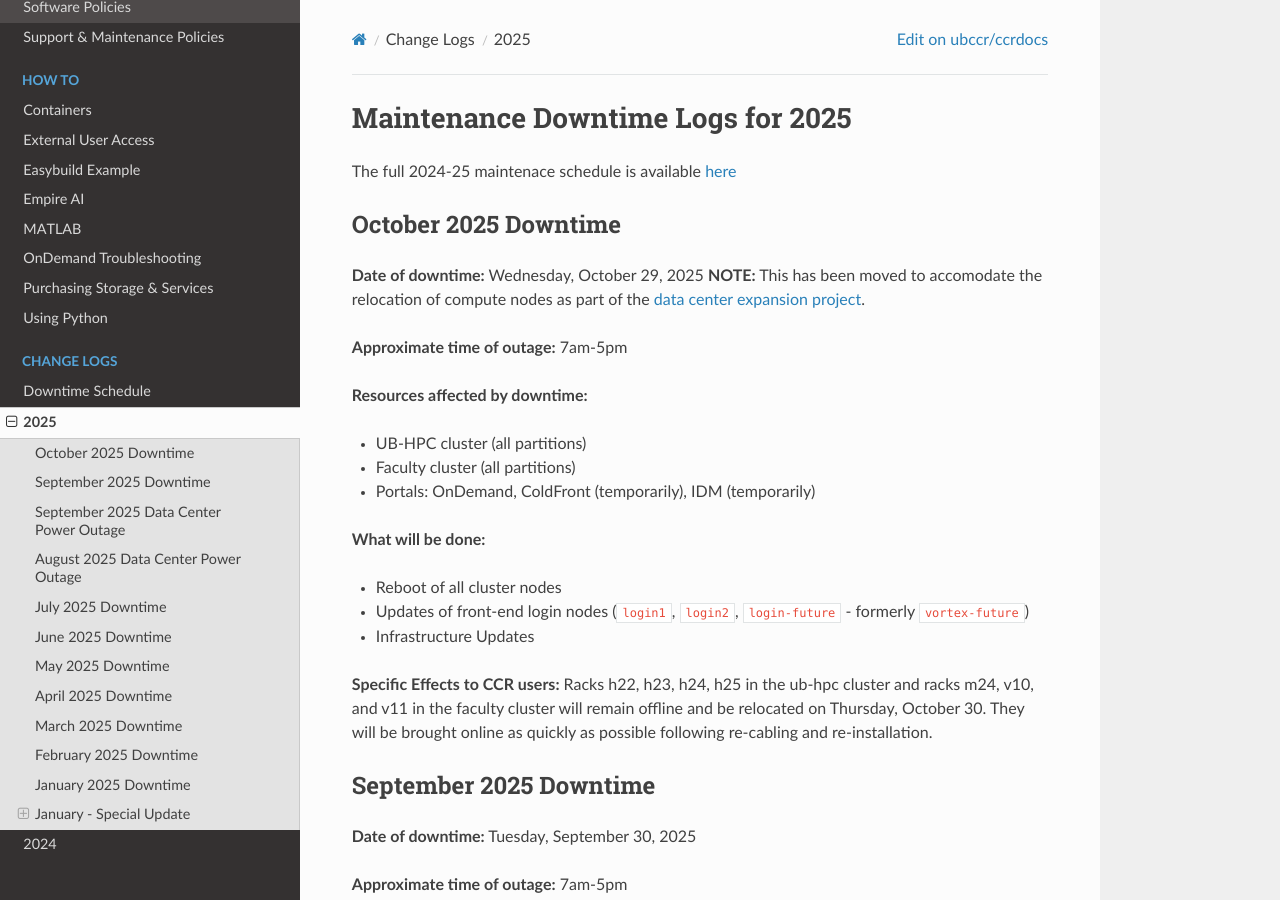
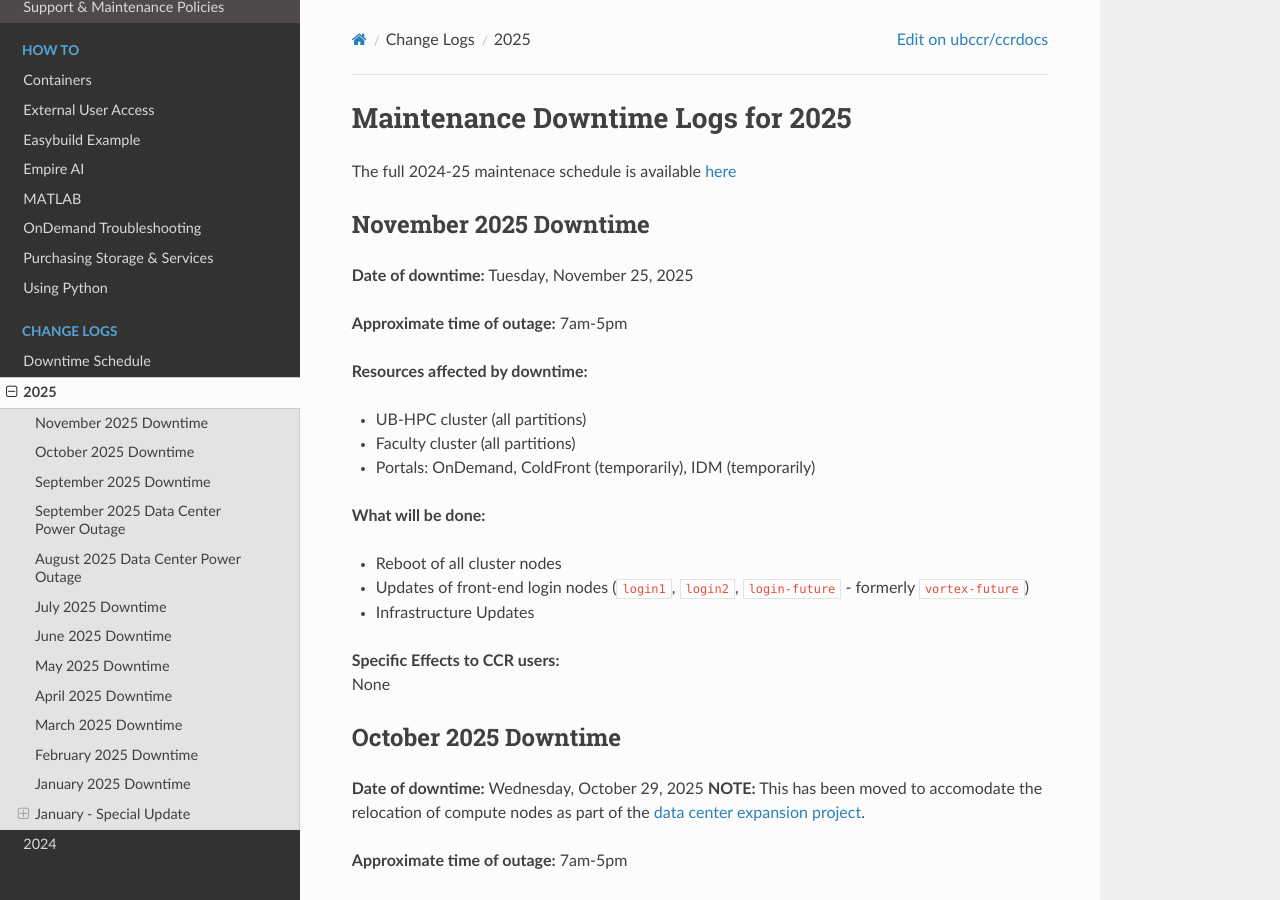
Before and after one commit to ubccr/ccrdocs, an MkDocs documentation site: the page built from pages/changelogs/2025.md, in a window 1280 px wide and 900 px high. Built offline with MkDocs 1.6.1, drawn with Linux system fonts in a browser that asks for light colours; nearby versions of some CDN libraries.

Commit message:
minor updates, Nov downtime info

```diff
--- a/pages/changelogs/2025.md
+++ b/pages/changelogs/2025.md
@@ -1,6 +1,27 @@
 # Maintenance Downtime Logs for 2025
 
 The full 2024-25 maintenace schedule is available [here](2025-downtime-schedule.md)
+
+## November 2025 Downtime
+
+**Date of downtime:** Tuesday, November 25, 2025
+
+**Approximate time of outage:** 7am-5pm
+
+**Resources affected by downtime:**
+
+ - UB-HPC cluster (all partitions)
+ - Faculty cluster (all partitions)
+ - Portals: OnDemand, ColdFront (temporarily), IDM (temporarily)
+
+**What will be done:**
+
+ - Reboot of all cluster nodes
+ - Updates of front-end login nodes (`login1`, `login2`, `login-future` - formerly `vortex-future`)
+ - Infrastructure Updates
+
+**Specific Effects to CCR users:**
+None
 
 ## October 2025 Downtime
 
```
Also changed, not shown: pages/changelogs/2025-downtime-schedule.md (+1 -1 lines), pages/hpc/jobs.md (+4 -6 lines), pages/hpc/login.md (+1 -1 lines).
